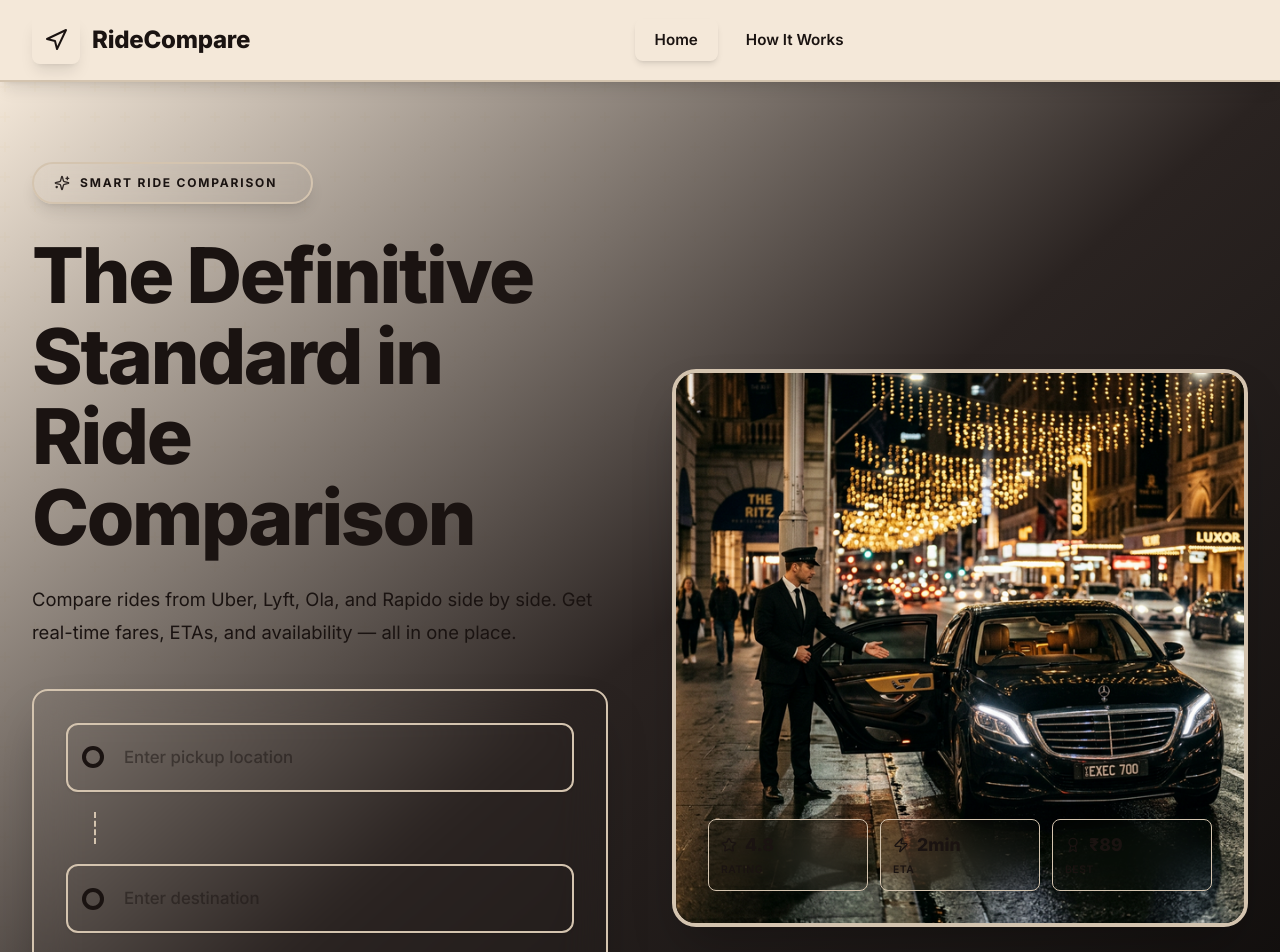
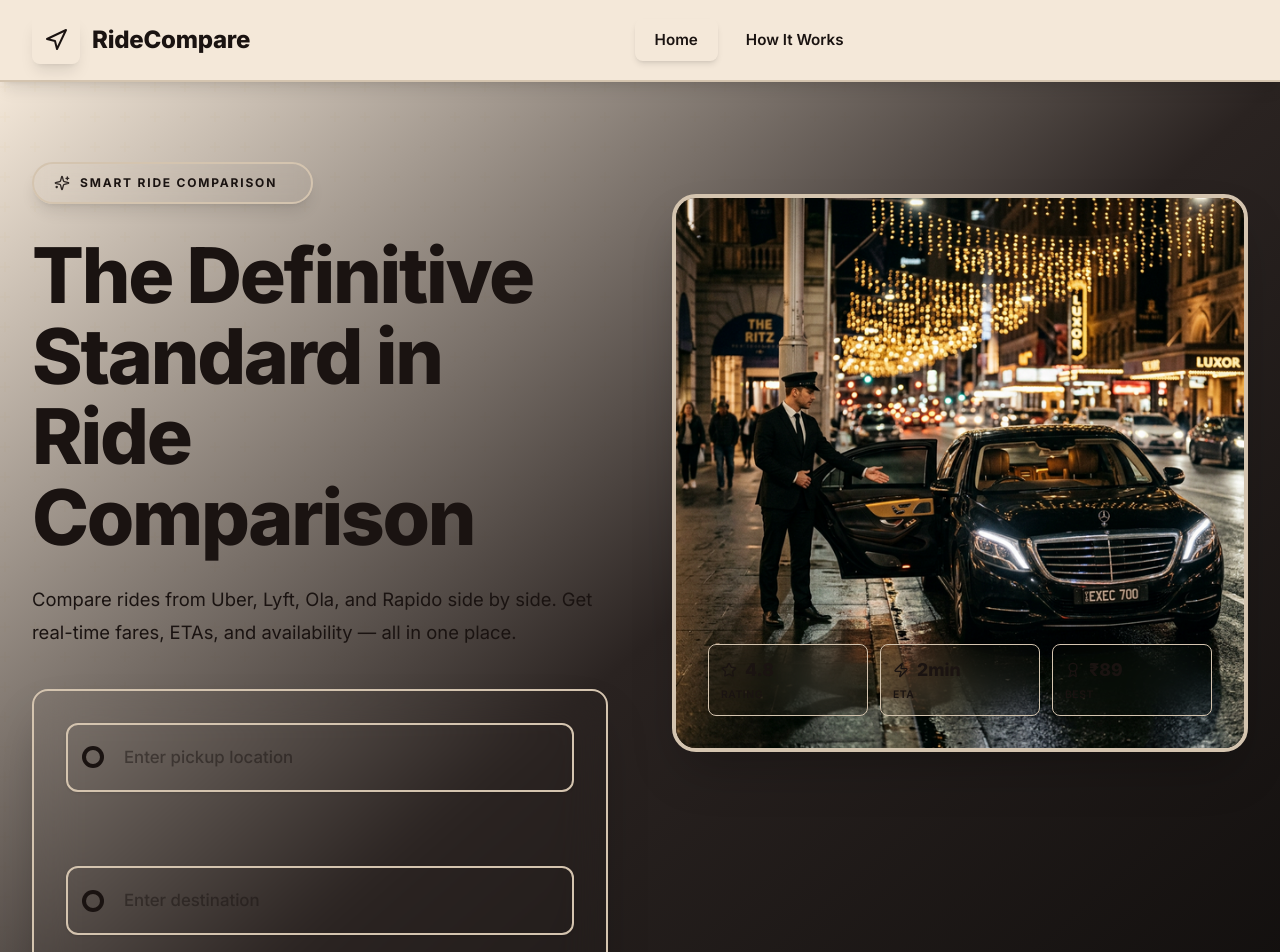
Before and after one commit to Satbir-Singh-42/RideCompare, a React (Vite) app: page / in a window 1280 px wide. Shown: the top 952 px of the page. Built offline with nearby package versions, Linux system fonts and the light colour scheme.

Commit message:
update homepage

```diff
--- a/src/app/components/HomePage.tsx
+++ b/src/app/components/HomePage.tsx
@@ -75,7 +75,7 @@
         <div className="absolute bottom-20 left-10 w-96 h-96 bg-accent/5 rounded-full blur-[120px]" />
 
         <div className="relative max-w-7xl mx-auto px-4 sm:px-6 lg:px-8 py-20 w-full">
-          <div className="grid lg:grid-cols-2 gap-12 lg:gap-16 items-center">
+          <div className="grid lg:grid-cols-2 gap-12 lg:gap-16 items-start">
             {/* Left Content */}
             <div>
               {/* Badge */}
@@ -166,9 +166,15 @@
                       )}
                     </div>
 
-                    {/* Dotted Connector */}
-                    <div className="flex items-center pl-5 sm:pl-7">
-                      <div className="w-px h-5 sm:h-8 border-l-2 border-dashed border-accent/30" />
+                    {/* Route Connector */}
+                    <div className="flex items-center gap-3 pl-4 sm:pl-6 py-0.5">
+                      <div className="flex flex-col items-center gap-0.5">
+                        <div className="w-0.5 h-1.5 rounded-full bg-accent/60" />
+                        <div className="w-0.5 h-1.5 rounded-full bg-accent/40" />
+                        <div className="w-0.5 h-1.5 rounded-full bg-destructive/40" />
+                        <div className="w-0.5 h-1.5 rounded-full bg-destructive/60" />
+                      </div>
+                      <div className="h-px flex-1 bg-gradient-to-r from-accent/30 via-border/50 to-destructive/30" />
                     </div>
 
                     {/* Drop */}
@@ -261,7 +267,7 @@
             </div>
 
             {/* Right - Hero Image */}
-            <div className="hidden lg:block relative">
+            <div className="hidden lg:block relative mt-8">
               <div className="relative">
                 <div className="absolute inset-0 bg-gradient-to-br from-accent/30 to-transparent rounded-3xl blur-3xl" />
                 <div className="relative rounded-3xl overflow-hidden border-4 border-accent/30 shadow-2xl group">
```
